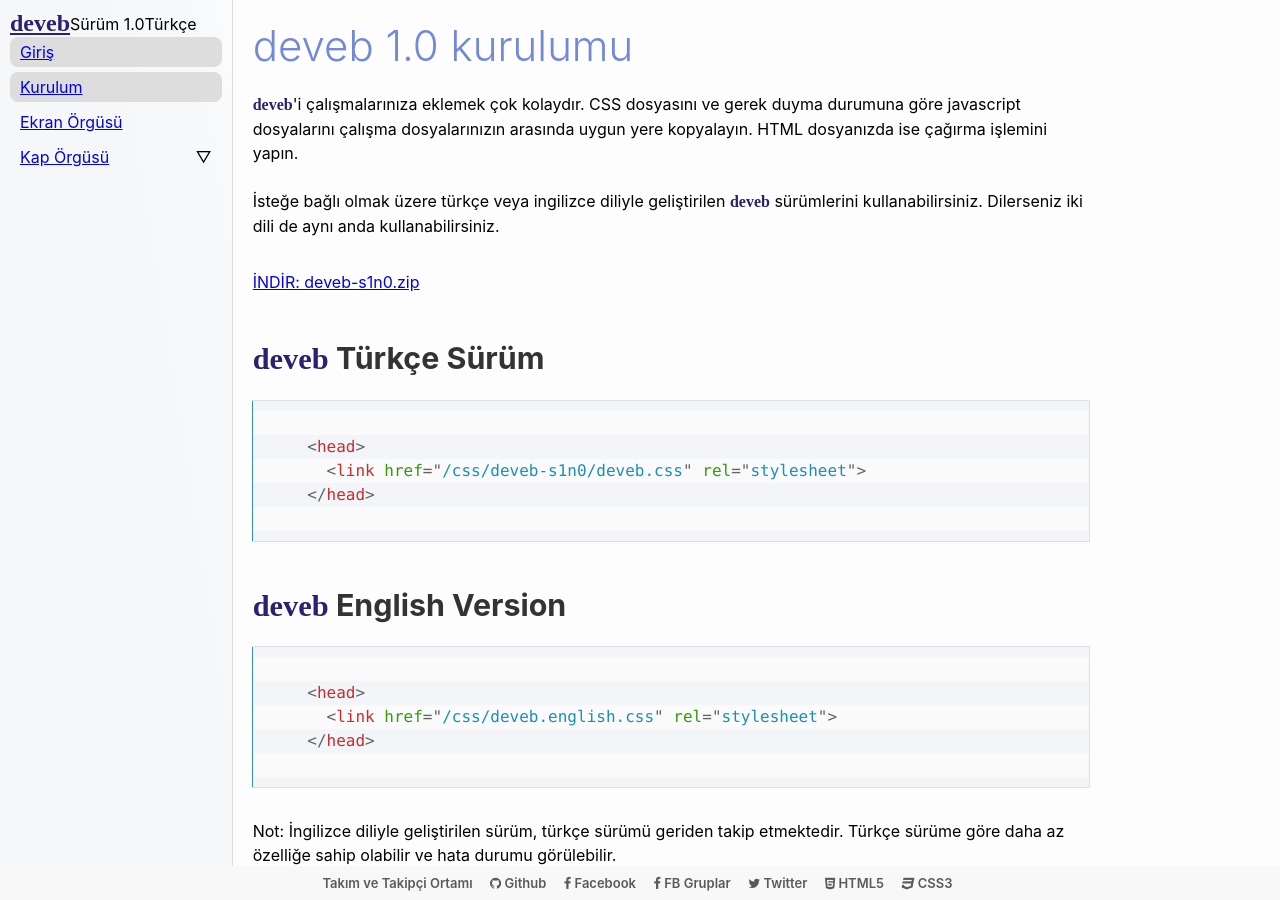
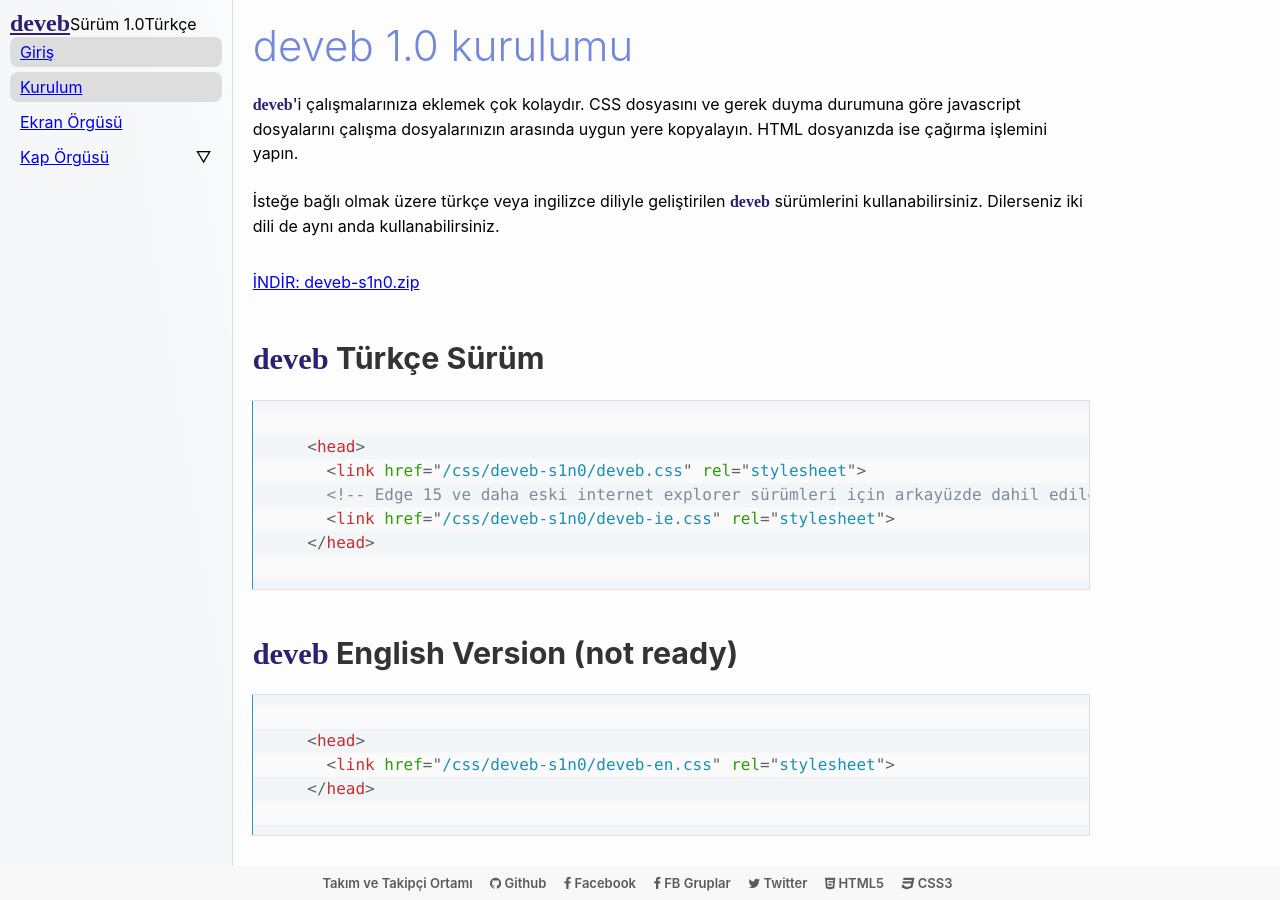
Before and after one commit to data-deveb/data-deveb.github.io, a Jekyll site: the page built from 1.0/tr/kurulum.html, in a window 1280 px wide. Built offline with Jekyll 4.4.1, drawn with Linux system fonts in a browser that asks for light colours; some web fonts are replaced.

Commit message:
deveb kurulum sayfası
Gerekli düzeltmeler yapıldı.

```diff
--- a/1.0/tr/kurulum.html
+++ b/1.0/tr/kurulum.html
@@ -19,13 +19,15 @@ title: deveb 1.0 kurulumu
     <pre data-gnl="1 1p"><code class="language-html">
     &lt;head&gt;
       &lt;link href=&quot;/css/deveb-s1n0/deveb.css&quot; rel=&quot;stylesheet&quot;&gt;
+      &lt;!-- Edge 15 ve daha eski internet explorer sürümleri için arkayüzde dahil edilecek css dosyası --&gt;
+      &lt;link href=&quot;/css/deveb-s1n0/deveb-ie.css&quot; rel=&quot;stylesheet&quot;&gt;
     &lt;/head&gt;
     </code></pre>
 
-    <h2><span class="simget">deveb</span> English Version</h2>
+    <h2><span class="simget">deveb</span> English Version (not ready)</h2>
     <pre data-gnl="1 1p"><code class="language-html">
     &lt;head&gt;
-      &lt;link href=&quot;/css/deveb.english.css&quot; rel=&quot;stylesheet&quot;&gt;
+      &lt;link href=&quot;/css/deveb-s1n0/deveb-en.css&quot; rel=&quot;stylesheet&quot;&gt;
     &lt;/head&gt;
     </code></pre>
 
```
